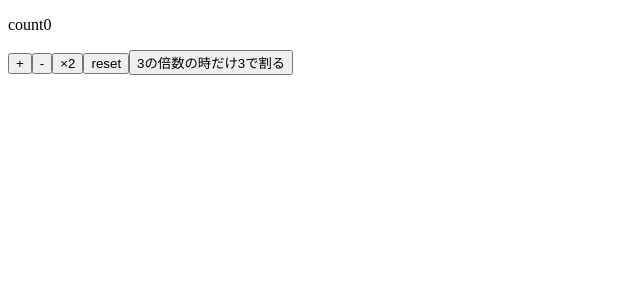
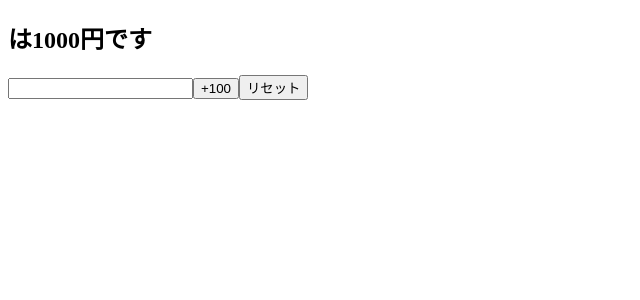
Before and after one commit to tksat/study, a React (Create React App) app in the folder react-hooks/: page / in a window 1280 px wide. Shown: the top 300 px of the page, without its empty margins (0-640 px from the left). Built offline with nearby package versions, Linux system fonts and the light colour scheme.

Commit message:
multiple-states

```diff
--- a/react-hooks/src/App.js
+++ b/react-hooks/src/App.js
@@ -1,23 +1,27 @@
 import React,{ useState } from 'react'
 
-const App = () => {
-  const [count, setCount] = useState(0)
-  const incriment = () => setCount(count+1)
-  const decriment = () => setCount(count-1)
-  const reset = () => {setCount(0)}
-  const dubble = () => {setCount(count * 2)}
-  const threeDivision = () => count % 3 === 0 ? setCount(count/3) : count
+const App = props => {
+  const [name, setName] = useState(props.name)
+  const [price, setPrice] = useState(props.price)
+
+  const reset = () => {
+    setPrice(props.price)
+    setName(props.name)
+  }
 
   return (
     <>
-      <p>count{count}</p>
-      <button onClick={incriment}>+</button>
-      <button onClick={decriment}>-</button>
-      <button onClick={dubble}>×2</button>
-      <button onClick={reset}>reset</button>
-      <button onClick={threeDivision}>3の倍数の時だけ3で割る</button>
+      <h2>{`${name}は${price}円です`}</h2>
+      <input onChange={e => setName(e.target.value)} value={name} />
+      <button onClick={() => setPrice(price + 100)}>+100</button>
+      <button onClick={reset}>リセット</button>
     </>
-  );
+  )
+}
+
+App.defaultProps = {
+  name: "",
+  price: 1000
 }
 
 export default App;
```
